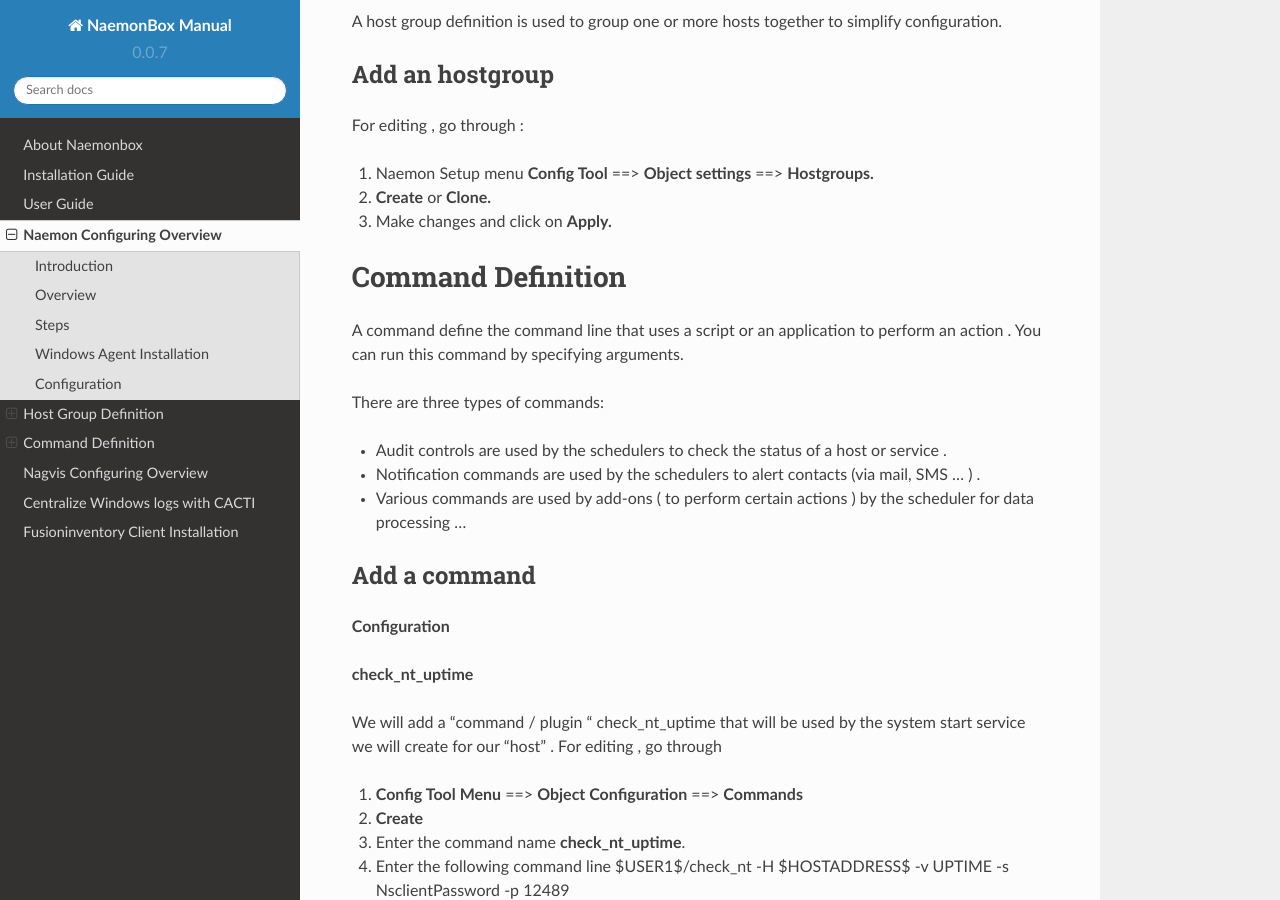
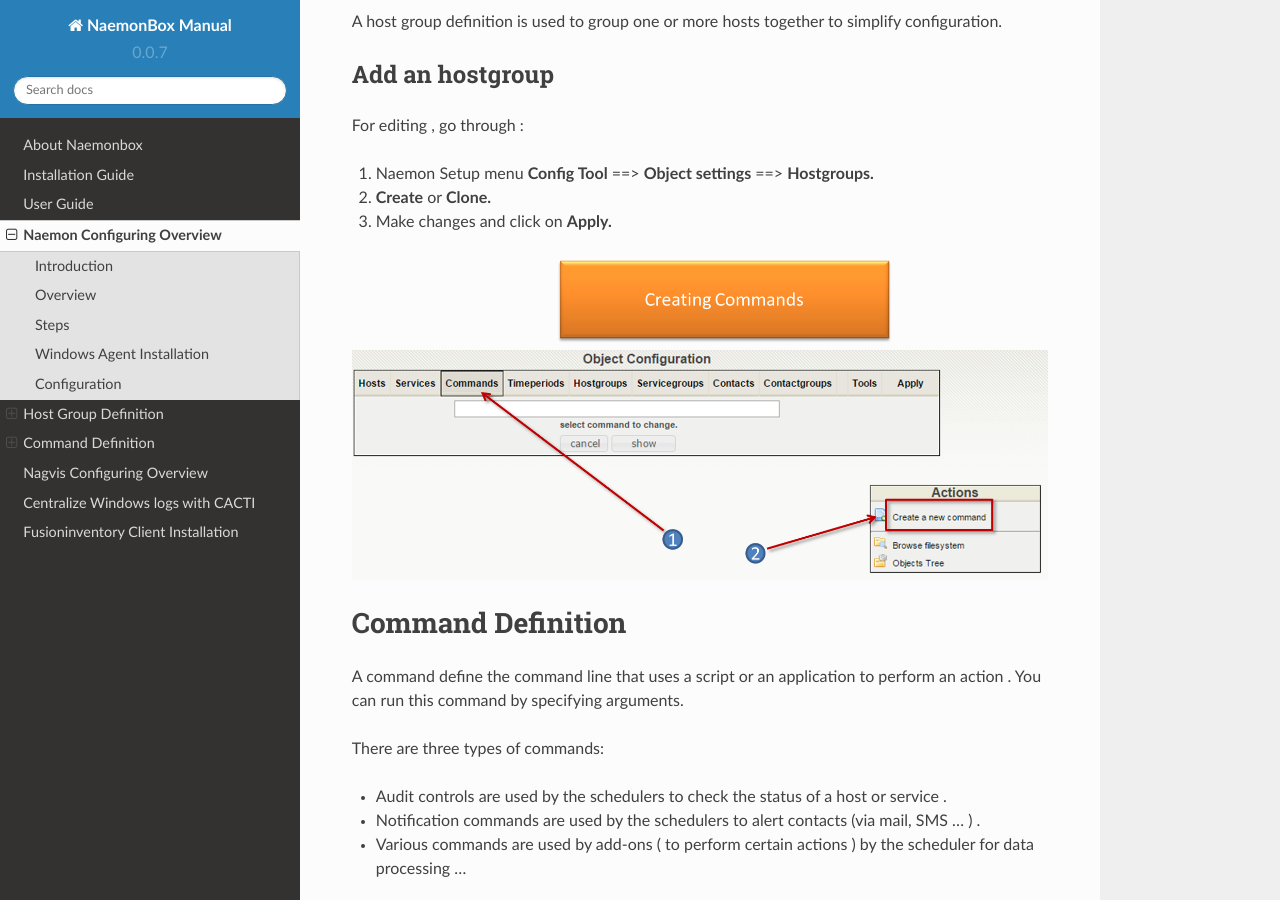
Before and after one commit to mgadi/naemonbox, a Sphinx documentation site: the page built from docs/source/04_Configuring_NaemonBox/index.rst, in a window 1280 px wide and 900 px high, scrolled down 2819 px. Built offline with Sphinx 7.4.7 and the Read the Docs theme 2.0.0, drawn with Linux system fonts in a browser that asks for light colours; pages that are not in the unit, such as notebooks, are missing from menus.

Commit message:
Update index.rst

```diff
--- a/docs/source/04_Configuring_NaemonBox/index.rst
+++ b/docs/source/04_Configuring_NaemonBox/index.rst
@@ -75,6 +75,8 @@
 
 3. Make changes and click on **Apply.**
 
+.. image:: /images/create-commands.png
+
 ===========
 Command Definition
 ===========
```
Also changed, not shown: other parts of docs/source/04_Configuring_NaemonBox/index.rst (+2 -0 lines).
